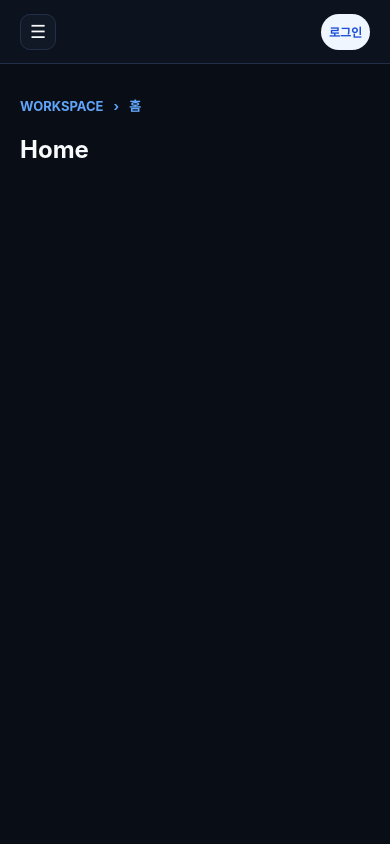
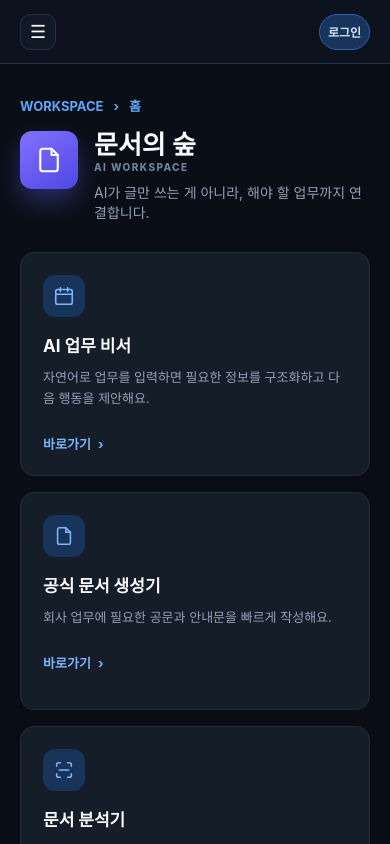
Before and after one commit to noonna-team-react-6/Forestrick, a React (Vite) app: page / in a window 390 px wide. Shown: the top 844 px of the page. Built offline with nearby package versions, Linux system fonts and the light colour scheme; no server answers.

Commit message:
Feat: implement workspace home page

```diff
--- a/src/components/layout/layout.css
+++ b/src/components/layout/layout.css
@@ -306,9 +306,10 @@
     min-width: 36px;
     height: 36px;
     padding: 0 8px;
+    border: 1px solid #2b5ea5;
     border-radius: 18px;
-    background: var(--color-primary-light);
-    color: var(--color-primary-hover);
+    background: #19345a;
+    color: #cfe3ff;
     font-size: 12px;
     font-weight: 700;
   }
@@ -321,8 +322,10 @@
   .logged-in-actions .logout-button {
     margin: 0;
     padding: 7px;
-    background: var(--color-primary-light);
-    color: var(--color-primary-hover);
+    border: 1px solid #2b5ea5;
+    border-radius: 999px;
+    background: #19345a;
+    color: #cfe3ff;
     font-size: 12px;
   }
 
--- /dev/null
+++ b/src/pages/home/HomePage.css
@@ -0,0 +1,32 @@
+.home-page { max-width: 1440px; }
+.home-page__hero { display: flex; align-items: center; gap: 16px; margin-bottom: 30px; }
+.home-page__brand-icon, .home-page__card-icon { display: grid; place-items: center; border-radius: 12px; }
+.home-page__brand-icon { width: 58px; height: 58px; flex: none; background: linear-gradient(145deg, #8172ff, #4f46e5); box-shadow: 0 12px 24px rgb(99 102 241 / 35%); color: #fff; }
+.home-page__hero h1 { margin: 0; color: #f8fafc; font-size: 31px; line-height: 1.05; }
+.home-page__hero span { display: block; margin-top: 3px; color: #70819b; font-size: 10px; font-weight: 800; letter-spacing: 0.14em; }
+.home-page__hero p { margin: 9px 0 0; color: #91a1b9; font-size: 14px; }
+.home-page__grid { display: grid; grid-template-columns: repeat(3, minmax(0, 1fr)); gap: 16px; }
+.home-page__card { min-height: 218px; padding: 22px; border: 1px solid #202b3a; border-radius: 14px; background: #151d29; color: inherit; text-decoration: none; transition: transform 0.18s ease, border-color 0.18s ease, background 0.18s ease; }
+.home-page__card:hover, .home-page__card:focus-visible { border-color: #3b82f6; background: #182335; outline: 0; transform: translateY(-3px); }
+.home-page__card-icon { width: 42px; height: 42px; margin-bottom: 15px; background: #19345a; color: #7eb5ff; }
+.home-page__card h2 { margin: 0; color: #f8fafc; font-size: 17px; }
+.home-page__card p { margin: 10px 0 0; color: #91a1b9; font-size: 13px; line-height: 1.6; }
+.home-page__card-link { display: inline-block; margin-top: 25px; color: #7eb5ff; font-size: 13px; font-weight: 700; }
+.home-page__card-link span { margin-left: 4px; }
+.home-page__recent { margin-top: 38px; }
+.home-page__recent-heading { display: flex; align-items: end; justify-content: space-between; gap: 20px; margin-bottom: 14px; }
+.home-page__recent-heading > div > span { display: block; color: #70819b; font-size: 10px; font-weight: 800; letter-spacing: 0.12em; }
+.home-page__recent-heading h2 { margin: 5px 0 0; color: #f8fafc; font-size: 19px; }
+.home-page__recent-heading > a { color: #7eb5ff; font-size: 13px; font-weight: 700; text-decoration: none; }
+.home-page__recent-list { display: grid; grid-template-columns: repeat(3, minmax(0, 1fr)); gap: 12px; }
+.home-page__recent-list a { display: flex; align-items: center; gap: 11px; min-width: 0; padding: 14px; border: 1px solid #202b3a; border-radius: 12px; background: #111926; color: #91a1b9; text-decoration: none; }
+.home-page__recent-list a:hover { border-color: #3b82f6; }
+.home-page__recent-list a > span:nth-child(2) { min-width: 0; flex: 1; }
+.home-page__recent-list strong, .home-page__recent-list small { display: block; overflow: hidden; text-overflow: ellipsis; white-space: nowrap; }
+.home-page__recent-list strong { color: #f8fafc; font-size: 13px; }
+.home-page__recent-list small { margin-top: 4px; color: #71819a; font-size: 11px; }
+.home-page__recent-icon { display: grid; width: 34px; height: 34px; flex: none; place-items: center; border-radius: 9px; background: #19345a; color: #7eb5ff; }
+.home-page__recent-empty { margin: 0; padding: 24px; border: 1px dashed #26354a; border-radius: 12px; color: #71819a; font-size: 13px; text-align: center; }
+@media (max-width: 1024px) { .home-page__grid { grid-template-columns: repeat(2, minmax(0, 1fr)); } }
+@media (max-width: 1024px) { .home-page__recent-list { grid-template-columns: 1fr; } }
+@media (max-width: 640px) { .home-page__hero { align-items: flex-start; } .home-page__hero h1 { font-size: 26px; } .home-page__grid { grid-template-columns: 1fr; } .home-page__recent-heading { align-items: flex-start; flex-direction: column; } }
--- a/src/pages/home/HomePage.jsx
+++ b/src/pages/home/HomePage.jsx
@@ -1,3 +1,74 @@
+import { NavLink } from "react-router-dom";
+import {
+  IconArchive,
+  IconCalendar,
+  IconFile,
+  IconScan,
+  IconWand,
+} from "../../components/common/Icons";
+import useDocuments from "../../hooks/useDocuments";
+import "./HomePage.css";
+
+const workspaceItems = [
+  { to: "/assistant", title: "AI 업무 비서", description: "자연어로 업무를 입력하면 필요한 정보를 구조화하고 다음 행동을 제안해요.", Icon: IconCalendar },
+  { to: "/official", title: "공식 문서 생성기", description: "회사 업무에 필요한 공문과 안내문을 빠르게 작성해요.", Icon: IconFile },
+  { to: "/analysis", title: "문서 분석기", description: "문서 속 핵심 정보와 업무를 AI가 찾아 정리해요.", Icon: IconScan },
+  { to: "/editor", title: "AI 문서 편집기", description: "비즈니스 문장을 더 정확하고 자연스럽게 다듬어 보세요.", Icon: IconWand },
+  { to: "/archive", title: "문서 보관함", description: "생성한 문서를 한곳에서 관리하고 다시 활용해요.", Icon: IconArchive },
+];
+
 export default function HomePage() {
-  return <h2>Home</h2>;
+  const { documents } = useDocuments();
+  const recentDocuments = documents.slice(0, 3);
+
+  return (
+    <section className="home-page">
+      <header className="home-page__hero">
+        <div className="home-page__brand-icon"><IconFile size={30} /></div>
+        <div>
+          <h1>문서의 숲</h1>
+          <span>AI WORKSPACE</span>
+          <p>AI가 글만 쓰는 게 아니라, 해야 할 업무까지 연결합니다.</p>
+        </div>
+      </header>
+
+      <div className="home-page__grid">
+        {workspaceItems.map(({ to, title, description, Icon }) => (
+          <NavLink key={to} className="home-page__card" to={to}>
+            <span className="home-page__card-icon"><Icon size={22} /></span>
+            <h2>{title}</h2>
+            <p>{description}</p>
+            <span className="home-page__card-link">바로가기 <span aria-hidden="true">›</span></span>
+          </NavLink>
+        ))}
+      </div>
+
+      <section className="home-page__recent" aria-labelledby="recent-documents-title">
+        <div className="home-page__recent-heading">
+          <div>
+            <span>RECENT DOCUMENTS</span>
+            <h2 id="recent-documents-title">최근 작업한 문서</h2>
+          </div>
+          <NavLink to="/archive">전체 보기 <span aria-hidden="true">›</span></NavLink>
+        </div>
+
+        {recentDocuments.length ? (
+          <div className="home-page__recent-list">
+            {recentDocuments.map((document) => (
+              <NavLink key={document.id} to="/archive">
+                <span className="home-page__recent-icon"><IconFile size={18} /></span>
+                <span>
+                  <strong>{document.title}</strong>
+                  <small>{document.category ?? document.type ?? "문서"} · 최근 수정</small>
+                </span>
+                <span aria-hidden="true">›</span>
+              </NavLink>
+            ))}
+          </div>
+        ) : (
+          <p className="home-page__recent-empty">아직 저장한 문서가 없어요. 문서를 만들면 여기에 최근 작업이 표시돼요.</p>
+        )}
+      </section>
+    </section>
+  );
 }
```
